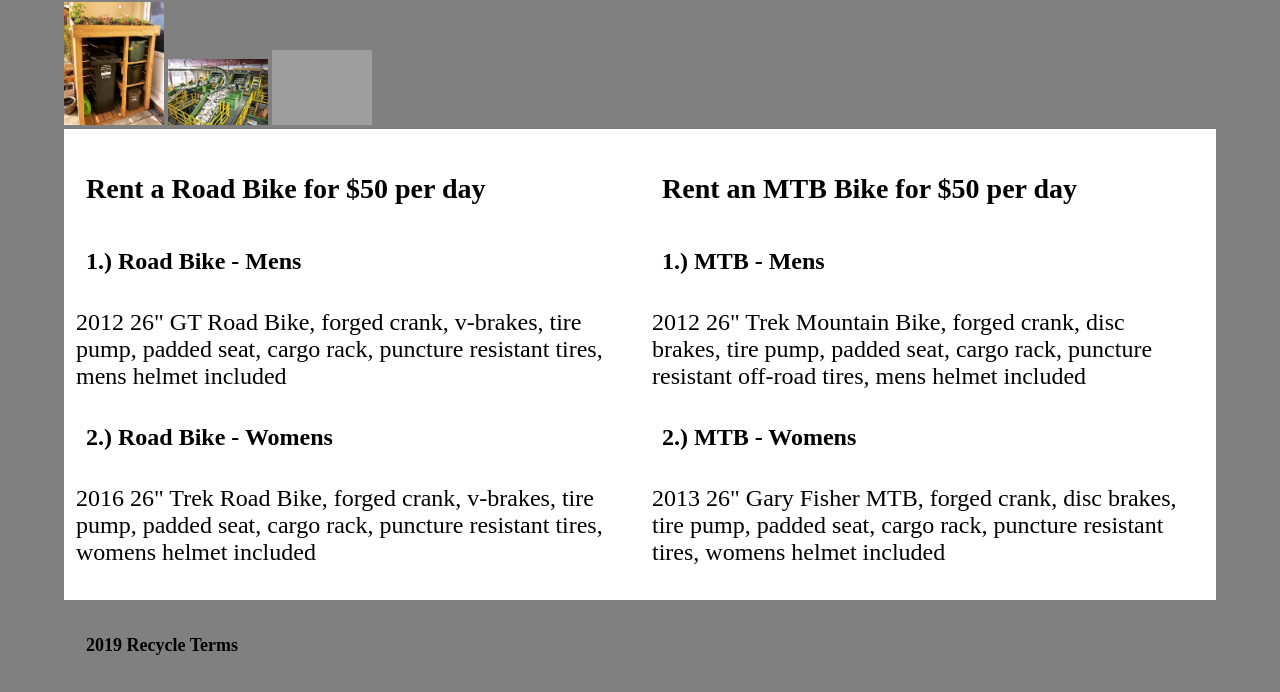
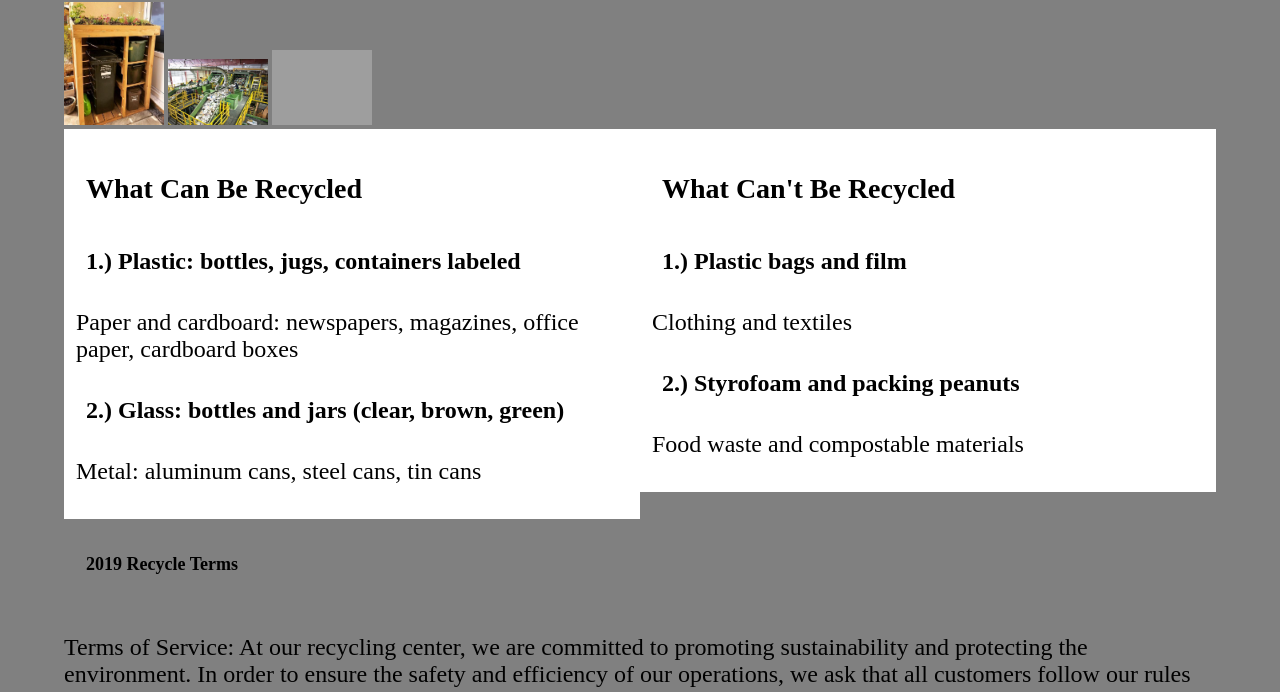
Before and after one commit to KaylaDishon/KaylaDishon.github.io, a plain HTML site: page rentals.htm in a window 1280 px wide. Shown: the part 753-1445 px from the top of the page. Drawn offline with nearby package versions, Linux system fonts and the light colour scheme; grey boxes are pictures that could not be loaded.

Commit message:
Update rentals.htm

```diff
--- a/rentals.htm
+++ b/rentals.htm
@@ -47,19 +47,19 @@
         </div>
         <!-- 1st column Road Bikes  -->
         <article>
-            <h1>Rent a Road Bike for $50 per day</h1>
-            <h2>1.) Road Bike - Mens</h2>
-            <p class ="first">2012 26" GT Road Bike, forged crank, v-brakes, tire pump, padded seat, cargo rack, puncture resistant tires, mens helmet included</p>
-            <h2>2.) Road Bike - Womens</h2>
-            <p class ="first">2016 26" Trek Road Bike, forged crank, v-brakes, tire pump, padded seat, cargo rack, puncture resistant tires, womens helmet included</p>
+            <h1>What Can Be Recycled</h1>
+            <h2>1.) Plastic: bottles, jugs, containers labeled</h2>
+            <p class ="first">Paper and cardboard: newspapers, magazines, office paper, cardboard boxes</p>
+            <h2>2.) Glass: bottles and jars (clear, brown, green)</h2>
+            <p class ="first">Metal: aluminum cans, steel cans, tin cans</p>
         </article>
         <!-- 1st column Mountain Bikes  -->
         <aside>
-            <h1>Rent an MTB Bike for $50 per day</h1>
-            <h2>1.) MTB - Mens</h2>
-            <p class ="first">2012 26" Trek Mountain Bike, forged crank, disc brakes, tire pump, padded seat, cargo rack, puncture resistant off-road tires, mens helmet included</p>
-            <h2>2.) MTB - Womens</h2>
-            <p class ="first">2013 26" Gary Fisher MTB, forged crank, disc brakes, tire pump, padded seat, cargo rack, puncture resistant tires, womens helmet included</p>
+            <h1>What Can't Be Recycled</h1>
+            <h2>1.) Plastic bags and film</h2>
+            <p class ="first">Clothing and textiles</p>
+            <h2>2.) Styrofoam and packing peanuts</h2>
+            <p class ="first">Food waste and compostable materials</p>
         </aside>
 
         <!-- Rental terms  -->
```
